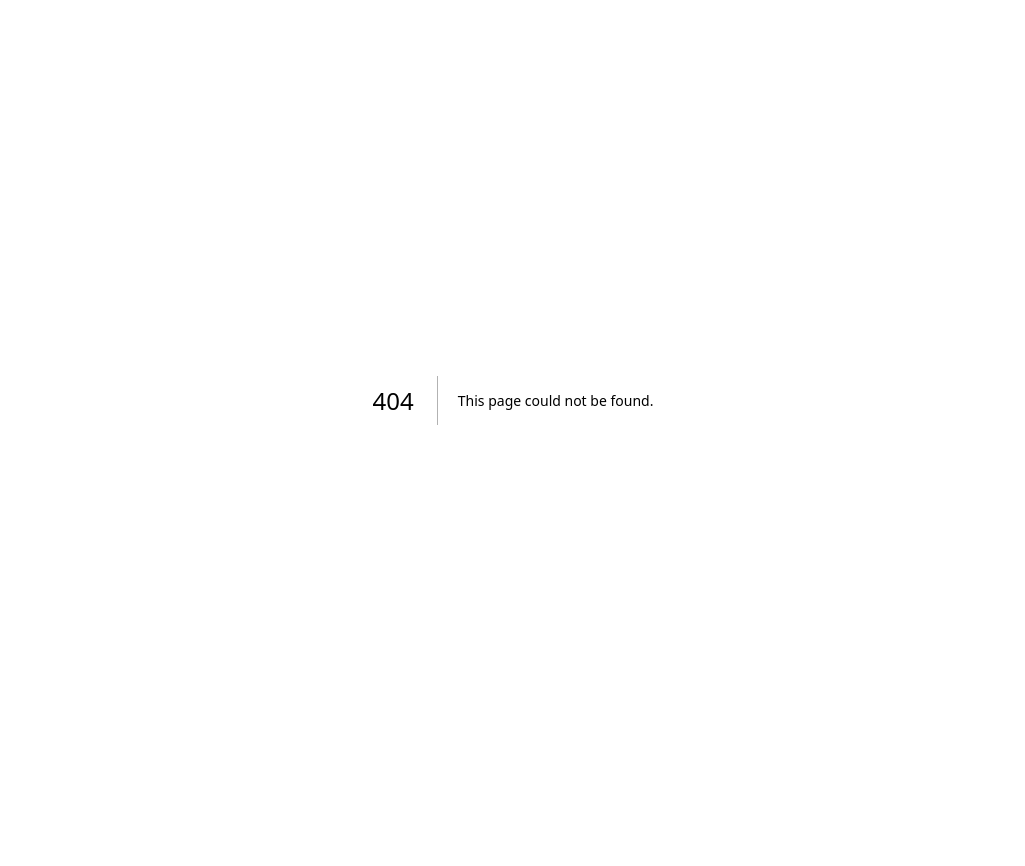
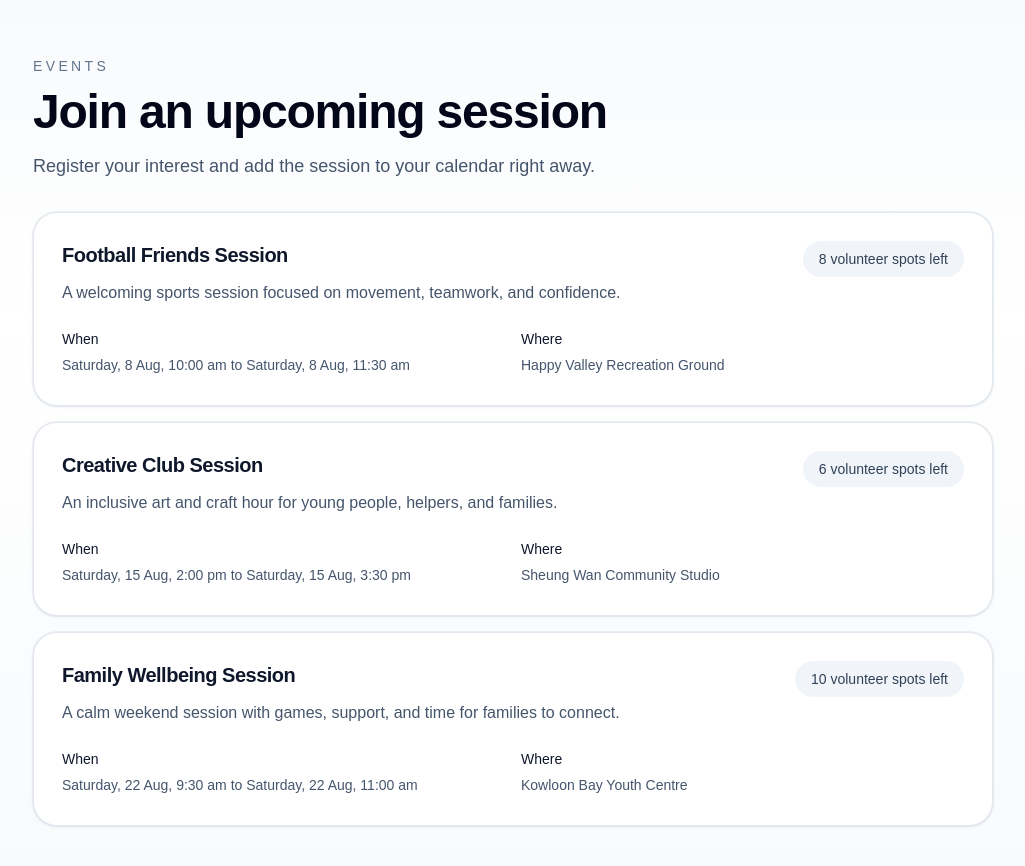
Before and after one commit to asanbl4/code-to-give-2026, a Next.js app in the folder frontend/: page /events in a window 1280 px wide. Before the commit this address had no page. Shown: the top 866 px of the page, without its empty margins (127-1152 px from the left). Before the commit the page ends 800 px from the top, so only its background shows below. Built offline with nearby package versions, Linux system fonts and the light colour scheme.

Commit message:
feat: add events teaser and listing page

```diff
--- /dev/null
+++ b/frontend/app/events/events-list.tsx
@@ -0,0 +1,51 @@
+import type { EventSession } from "./events.types";
+import type { ReactElement } from "react";
+
+function formatDateRange(startsAt: string, endsAt: string): string {
+  const formatter = new Intl.DateTimeFormat("en-HK", {
+    weekday: "long",
+    month: "short",
+    day: "numeric",
+    hour: "numeric",
+    minute: "2-digit",
+    timeZone: "Asia/Hong_Kong",
+  });
+
+  return `${formatter.format(new Date(startsAt))} to ${formatter.format(new Date(endsAt))}`;
+}
+
+export function EventsList({ sessions }: { sessions: EventSession[] }): ReactElement {
+  return (
+    <div className="grid gap-4">
+      {sessions.map((session) => (
+        <article
+          key={session.id}
+          className="rounded-3xl border border-slate-200 bg-white p-6 shadow-sm shadow-slate-200/50 ring-1 ring-slate-950/5 sm:p-7"
+        >
+          <div className="flex flex-col gap-4 sm:flex-row sm:items-start sm:justify-between">
+            <div className="max-w-2xl">
+              <h2 className="text-xl font-semibold tracking-tight text-slate-900">{session.title}</h2>
+              <p className="mt-3 text-sm leading-6 text-slate-600 sm:text-base">{session.summary}</p>
+            </div>
+            <p className="rounded-full bg-slate-100 px-4 py-2 text-sm font-medium text-slate-700">
+              {session.capacityLabel}
+            </p>
+          </div>
+
+          <dl className="mt-6 grid gap-4 text-sm text-slate-600 sm:grid-cols-2">
+            <div>
+              <dt className="font-medium text-slate-900">When</dt>
+              <dd className="mt-1 leading-6">
+                {formatDateRange(session.startsAt, session.endsAt)}
+              </dd>
+            </div>
+            <div>
+              <dt className="font-medium text-slate-900">Where</dt>
+              <dd className="mt-1 leading-6">{session.location}</dd>
+            </div>
+          </dl>
+        </article>
+      ))}
+    </div>
+  );
+}
--- /dev/null
+++ b/frontend/app/events/events-teaser.tsx
@@ -0,0 +1,65 @@
+import Link from "next/link";
+import type { ReactElement } from "react";
+
+import { eventSessions } from "./events.data";
+
+function formatSessionLine(startsAt: string, location: string): string {
+  const formatter = new Intl.DateTimeFormat("en-HK", {
+    weekday: "short",
+    month: "short",
+    day: "numeric",
+    hour: "numeric",
+    minute: "2-digit",
+    timeZone: "Asia/Hong_Kong",
+  });
+
+  return `${formatter.format(new Date(startsAt))} · ${location}`;
+}
+
+export function EventsTeaser(): ReactElement {
+  const featuredSessions = eventSessions.slice(0, 3);
+
+  return (
+    <section className="mx-auto w-full max-w-5xl px-4 pb-12 sm:px-6 lg:px-8">
+      <div className="rounded-3xl border border-slate-200 bg-white/90 p-6 shadow-sm shadow-slate-200/50 ring-1 ring-slate-950/5 sm:p-8">
+        <div className="max-w-2xl">
+          <p className="text-sm font-medium uppercase tracking-[0.24em] text-slate-500">
+            Upcoming sessions
+          </p>
+          <h2 className="mt-3 text-2xl font-semibold tracking-tight text-slate-900 sm:text-3xl">
+            A few calm, friendly ways to get involved
+          </h2>
+          <p className="mt-3 text-sm leading-6 text-slate-600 sm:text-base">
+            Browse the next sessions, then visit the events page when you are ready to register
+            interest and add a session to your calendar.
+          </p>
+        </div>
+
+        <div className="mt-6 grid gap-4 md:grid-cols-3">
+          {featuredSessions.map((session) => (
+            <article
+              key={session.id}
+              className="rounded-2xl border border-slate-200 bg-slate-50/80 p-5 transition-colors hover:bg-white"
+            >
+              <h3 className="text-lg font-semibold tracking-tight text-slate-900">{session.title}</h3>
+              <p className="mt-2 text-sm leading-6 text-slate-600">{session.summary}</p>
+              <p className="mt-4 text-sm font-medium text-slate-700">
+                {formatSessionLine(session.startsAt, session.location)}
+              </p>
+              <p className="mt-1 text-sm text-slate-500">{session.capacityLabel}</p>
+            </article>
+          ))}
+        </div>
+
+        <div className="mt-6">
+          <Link
+            href="/events"
+            className="inline-flex items-center rounded-full bg-slate-900 px-5 py-2.5 text-sm font-medium text-white transition-colors hover:bg-slate-700"
+          >
+            View all sessions
+          </Link>
+        </div>
+      </div>
+    </section>
+  );
+}
--- /dev/null
+++ b/frontend/app/events/page.tsx
@@ -0,0 +1,25 @@
+import { eventSessions } from "./events.data";
+import { EventsList } from "./events-list";
+import type { ReactElement } from "react";
+
+export default function EventsPage(): ReactElement {
+  return (
+    <main className="min-h-screen bg-[linear-gradient(180deg,#f8fafc_0%,#ffffff_36%,#f8fafc_100%)] py-10 sm:py-14">
+      <section className="mx-auto flex w-full max-w-5xl flex-col gap-8 px-4 sm:px-6 lg:px-8">
+        <div className="max-w-2xl">
+          <p className="text-sm font-medium uppercase tracking-[0.24em] text-slate-500">
+            Events
+          </p>
+          <h1 className="mt-3 text-3xl font-semibold tracking-tight text-slate-950 sm:text-5xl">
+            Join an upcoming session
+          </h1>
+          <p className="mt-4 text-base leading-7 text-slate-600 sm:text-lg">
+            Register your interest and add the session to your calendar right away.
+          </p>
+        </div>
+
+        <EventsList sessions={eventSessions} />
+      </section>
+    </main>
+  );
+}
--- a/frontend/app/page.tsx
+++ b/frontend/app/page.tsx
@@ -1,3 +1,5 @@
+import { EventsTeaser } from "./events/events-teaser";
+
 const API_URL = process.env.NEXT_PUBLIC_API_URL ?? "http://127.0.0.1:8000";
 
 async function fetchHello(): Promise<{ message?: string; error?: string }> {
@@ -16,16 +18,39 @@ export default async function Home() {
   const { message, error } = await fetchHello();
 
   return (
-    <main className="flex min-h-screen flex-col items-center justify-center gap-4 p-8 font-sans">
-      <h1 className="text-2xl font-semibold">Frontend</h1>
-      <p className="text-sm text-zinc-500">GET {API_URL}/api/hello</p>
-      {error ? (
-        <p className="rounded border border-red-300 bg-red-50 px-4 py-2 text-red-700">{error}</p>
-      ) : (
-        <p className="rounded border border-green-300 bg-green-50 px-4 py-2 text-green-800">
-          {message}
-        </p>
-      )}
+    <main className="min-h-screen bg-[linear-gradient(180deg,#f8fafc_0%,#ffffff_42%,#f8fafc_100%)] py-10 sm:py-14">
+      <section className="mx-auto flex w-full max-w-5xl flex-col gap-8 px-4 sm:px-6 lg:px-8">
+        <div className="max-w-2xl">
+          <p className="text-sm font-medium uppercase tracking-[0.24em] text-slate-500">
+            Frontend
+          </p>
+          <h1 className="mt-3 text-3xl font-semibold tracking-tight text-slate-950 sm:text-5xl">
+            Simple sign-up support for upcoming sessions
+          </h1>
+          <p className="mt-4 text-base leading-7 text-slate-600 sm:text-lg">
+            The homepage still checks the API connection first, then gives a quiet preview of the
+            next sessions for people who want to explore what is coming up.
+          </p>
+        </div>
+
+        <section className="max-w-2xl rounded-3xl border border-emerald-200 bg-emerald-50/80 p-6 shadow-sm shadow-emerald-100/60 ring-1 ring-emerald-950/5">
+          <p className="text-sm font-medium uppercase tracking-[0.22em] text-emerald-700">
+            API status
+          </p>
+          <p className="mt-3 text-sm text-slate-600">GET {API_URL}/api/hello</p>
+          {error ? (
+            <p className="mt-4 rounded-2xl border border-red-200 bg-white px-4 py-3 text-sm leading-6 text-red-700">
+              {error}
+            </p>
+          ) : (
+            <p className="mt-4 rounded-2xl border border-emerald-200 bg-white px-4 py-3 text-sm leading-6 text-emerald-800">
+              {message}
+            </p>
+          )}
+        </section>
+      </section>
+
+      <EventsTeaser />
     </main>
   );
 }
```
Also changed, not shown: 1 other file (tests, documents, lock files or other folders).
